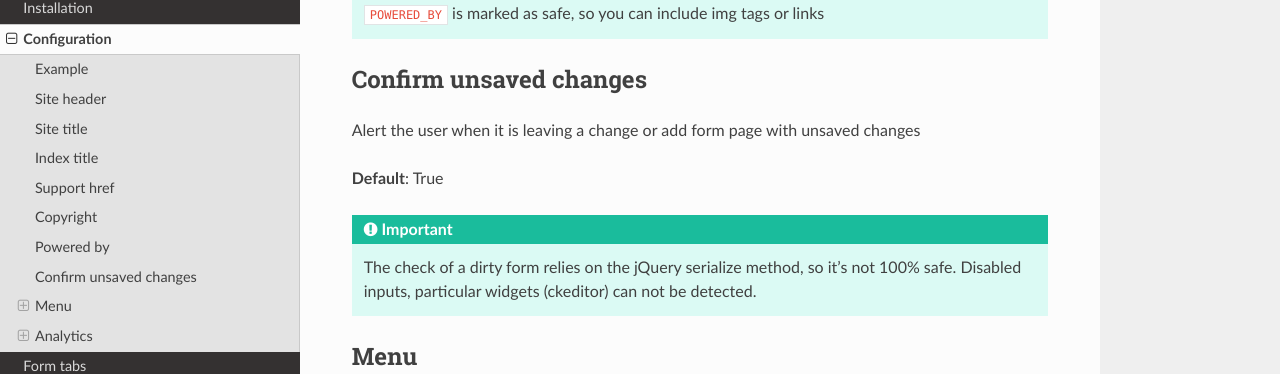
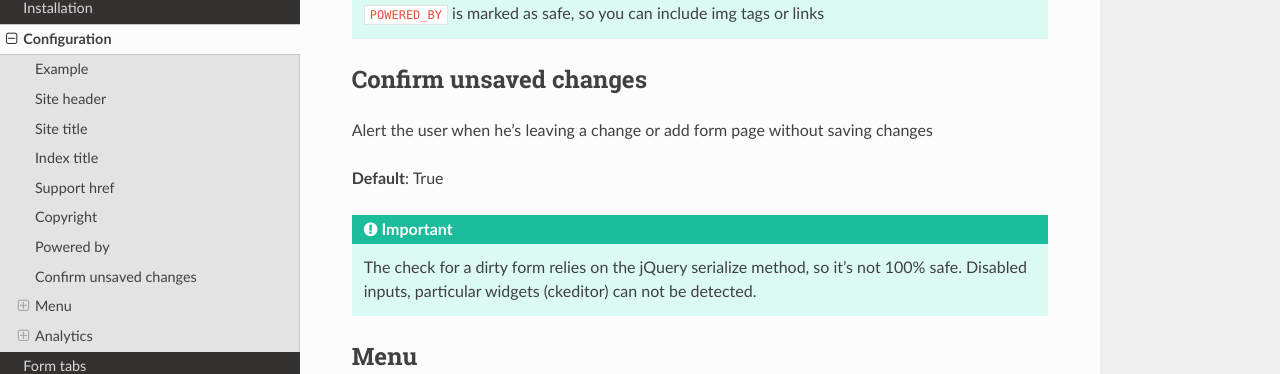
Before and after one commit to otto-torino/django-baton, a Sphinx documentation site: the page built from docs/configuration.rst, in a window 1280 px wide and 900 px high, scrolled down 1991 px. Shown: the part 137-511 px from the top of the window. Built offline with Sphinx 7.4.7 and the Read the Docs theme 2.0.0, drawn with Linux system fonts in a browser that asks for light colours.

Commit message:
fixed docs typo

```diff
--- a/docs/configuration.rst
+++ b/docs/configuration.rst
@@ -96,11 +96,11 @@ A powered by information included in the right part of the footer, under the ``S
 Confirm unsaved changes
 -----------------------
 
-Alert the user when it is leaving a change or add form page with unsaved changes
+Alert the user when he's leaving a change or add form page without saving changes
 
 **Default**: True
 
-.. important:: The check of a dirty form relies on the jQuery serialize method, so it's not 100% safe. Disabled inputs, particular widgets (ckeditor) can not be detected.
+.. important:: The check for a dirty form relies on the jQuery serialize method, so it's not 100% safe. Disabled inputs, particular widgets (ckeditor) can not be detected.
 
 Menu
 ----
```
